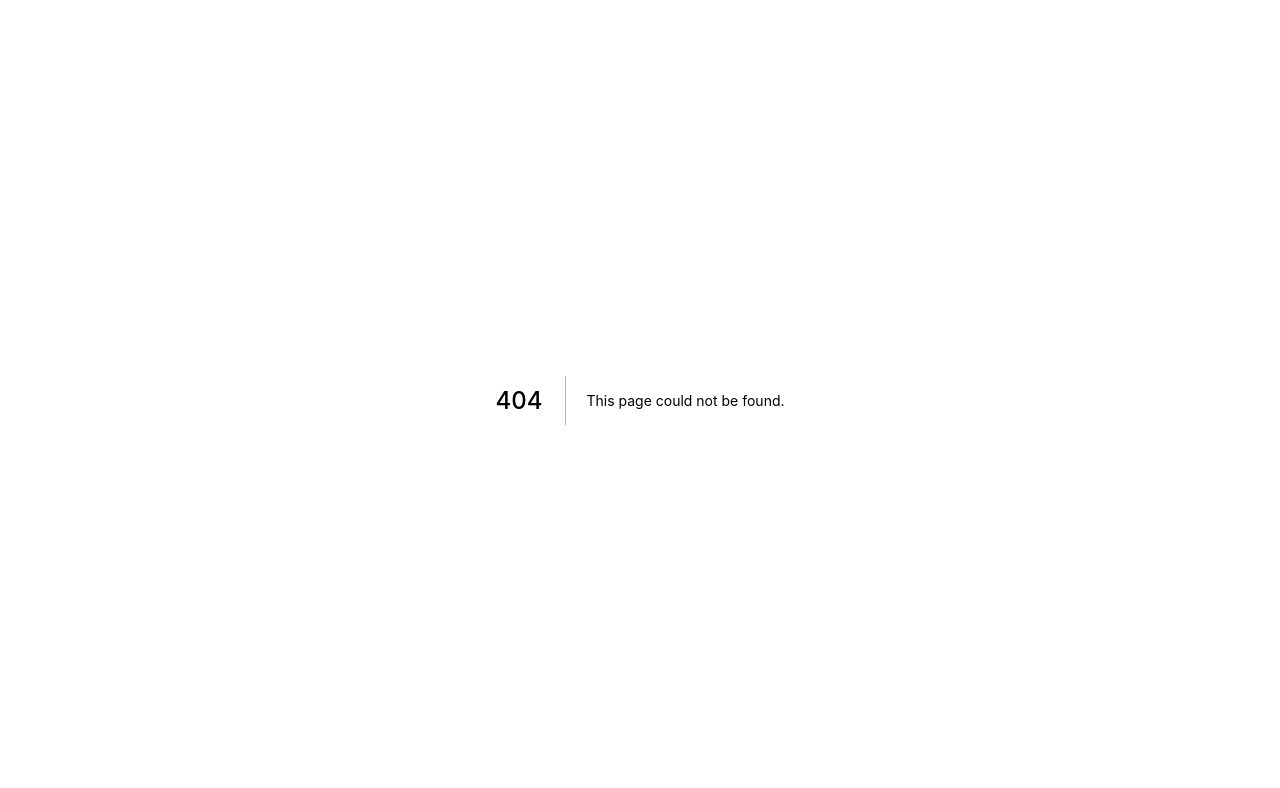
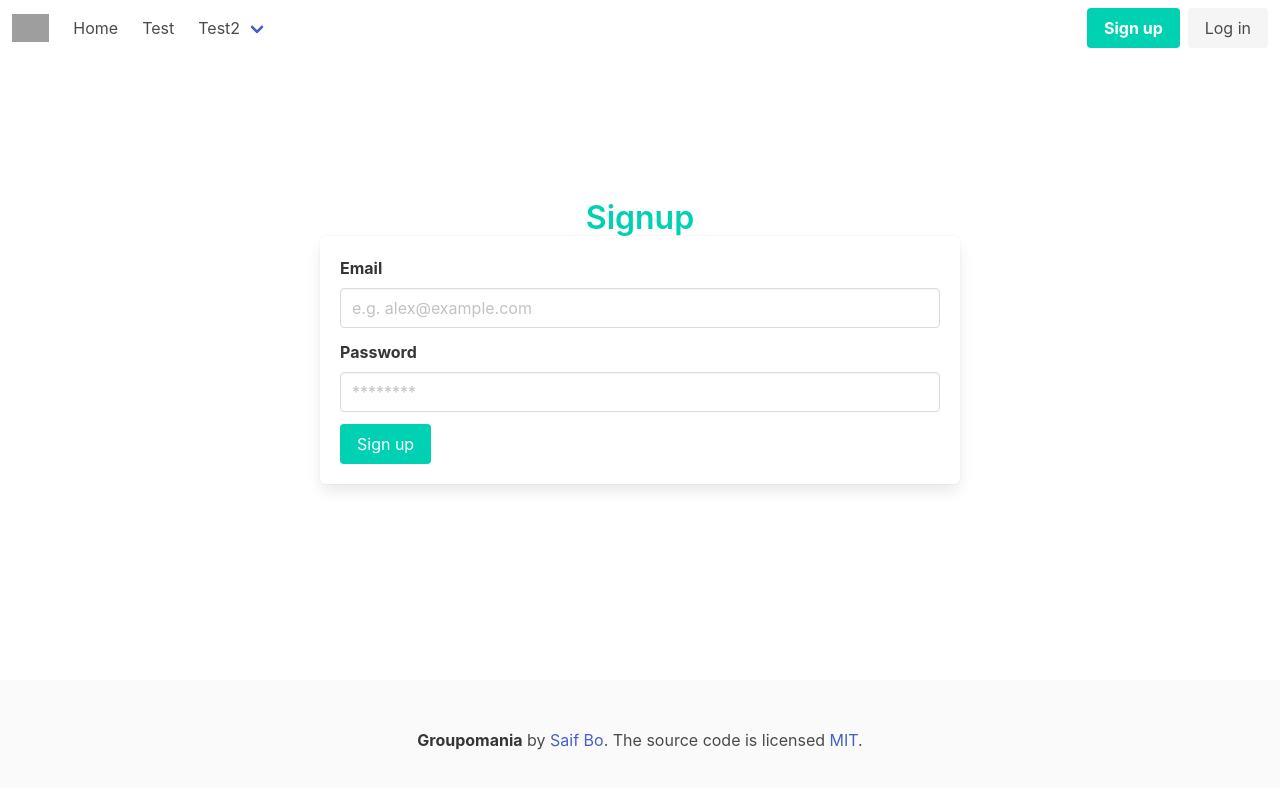
Before and after one commit to Eadroma/Groupomania-front, a Next.js app: page /signup in a window 1280 px wide. Before the commit this address had no page. Shown: the top 788 px of the page. Built offline with nearby package versions, Linux system fonts and the light colour scheme; grey boxes are pictures that could not be loaded.

Commit message:
[ADD] Signup page

```diff
--- /dev/null
+++ b/pages/signup/index.jsx
@@ -0,0 +1,81 @@
+import { HeaderModule } from "../../components/Header";
+import { NavbarModule } from "../../components/Navbar/Navbar";
+import { FooterModule } from "../../components/Footer/Footer";
+import { addItemLocalStorage, readLocalStorage } from "../../components/UserProvider";
+import styles from './style.module.css'
+
+export default function Signup() {
+    const handleForm = async (event) => {
+        // Stop the form from submitting and refreshing the page.
+        event.preventDefault();
+
+        // get data from the form
+        const data = {
+            email: event.target.email.value,
+            password: event.target.password.value
+        };
+
+        // send the data to the server in json format
+        const JSONdata = JSON.stringify(data)
+        console.log(JSONdata)
+        // API endpoint where we send form data
+        const apiUrl = 'https://groupomania-myback.herokuapp.com/api/auth/register'
+
+        // Form the request for sending data to api
+        const options = {
+            method: 'POST',
+            headers: {
+                'Content-Type' : 'application/json',
+            },
+            body: JSONdata
+        }
+        // Send the form data to our API
+        const response = await fetch(apiUrl, options);
+
+        // Get the response data from server as JSON.
+        const result = await response.json()
+        if (!(result.id && result.token)) {
+            document.getElementById('error-msg').textContent('Nous rencontrons un problème..')
+        } else {
+            const localUser = {
+                id: result.id,
+                token: result.token,
+                email: result.email,
+            }
+            if (addItemLocalStorage(localUser))
+                document.location.href="/"
+        }
+    }
+
+return (
+<div id="container" className={styles.container}>
+    <HeaderModule title="Groupomania - Signup" description="Signup page" />
+    <div className={styles.navbar}>
+        <NavbarModule />
+    </div>
+    <div className={styles.formContainer}>
+    <h1 class="title" style={{color: '#00d1b2', marginBottom: '5rem', width: '50%', margin: 'auto', textAlign: 'center'}}>Signup</h1>
+        <form class="box" id="form" onSubmit={handleForm}>
+            <div class="field">
+                <label class="label" htmlFor="email">Email</label>
+                <div class="control">
+                    <input class="input" id="email" name="email" type="email" placeholder="e.g. alex@example.com" required />
+                </div>
+            </div>
+
+            <div class="field">
+                <label class="label" htmlFor="password">Password</label>
+                <div class="control">
+                    <input class="input" id="password" name="password" type="password" placeholder="********" required />
+                </div>
+            </div>
+            <p id='error-msg'></p>
+            <button class="button is-primary">Sign up</button>
+        </form>
+    </div>
+    <div className={styles.footer}>
+        <FooterModule />
+    </div>
+</div>
+)
+}
--- /dev/null
+++ b/pages/signup/style.module.css
@@ -0,0 +1,17 @@
+.container {
+height: 100vh;
+}
+
+.navbar {
+    height: 5vh;
+}
+
+.formContainer {
+    width: 50%;
+    height: 40vh;
+    margin: 20vh auto;
+}
+
+.footer {
+    height: 10vh;
+}
```
